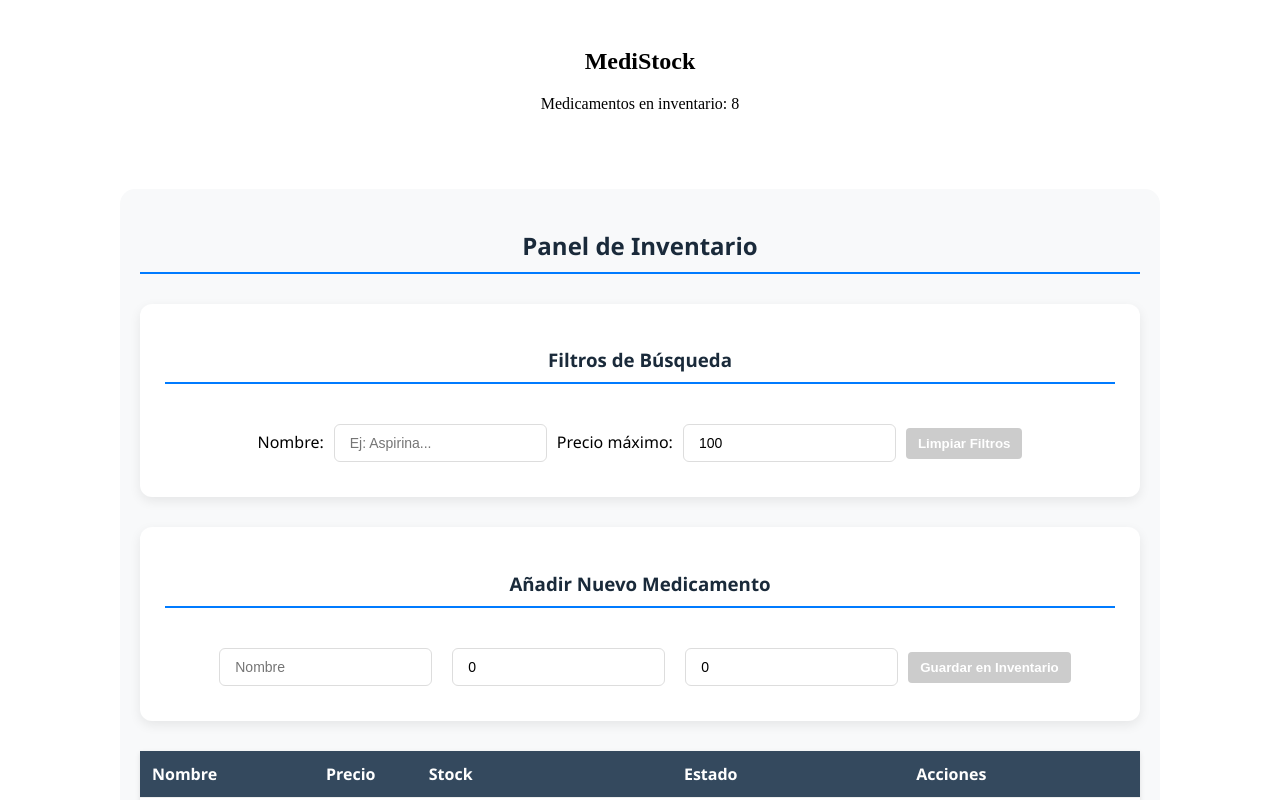
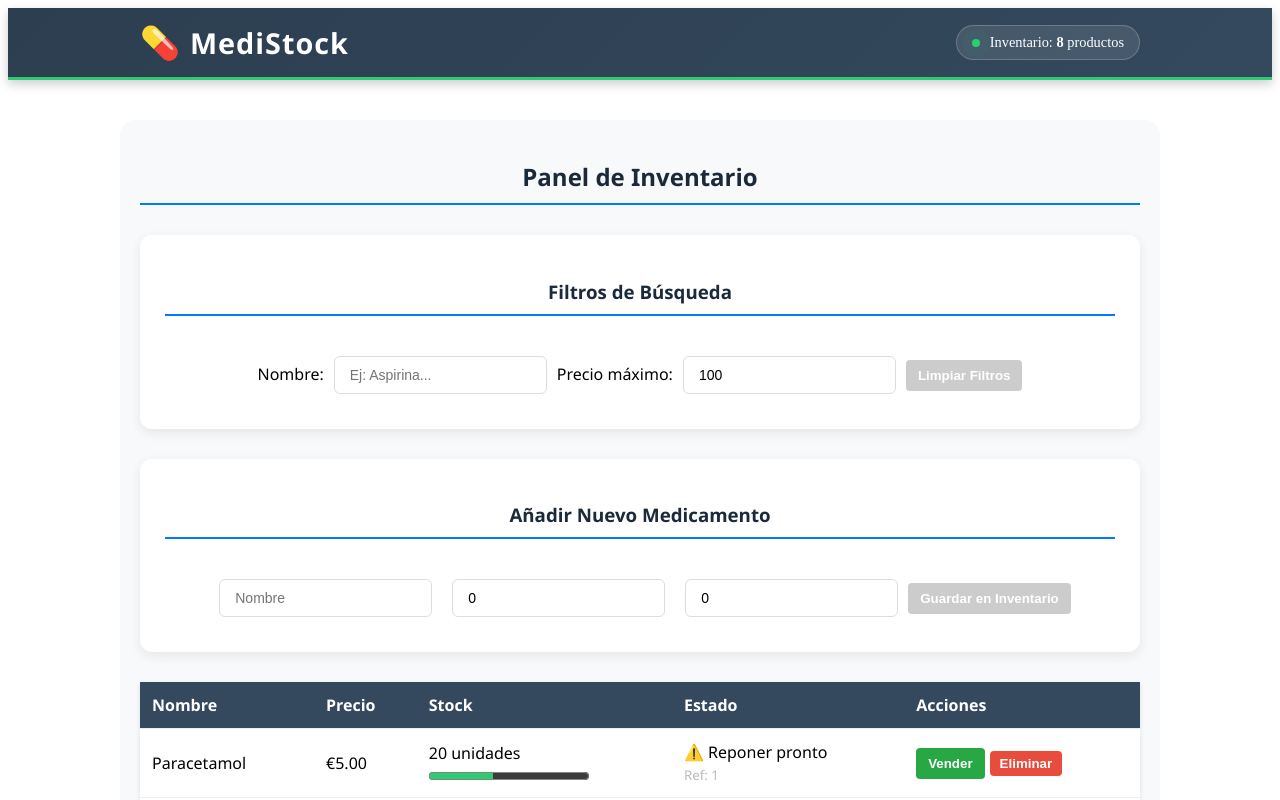
Before and after one commit to christiamgsp/MediStock, an Angular app: page / in a window 1280 px wide. Shown: the top 800 px of the page. Built offline with nearby package versions, Linux system fonts and the light colour scheme.

Commit message:
style: rediseño premium de la navbar con animaciones y badge de estado

```diff
--- a/src/app/shared/components/navbar/navbar.css
+++ b/src/app/shared/components/navbar/navbar.css
@@ -1,5 +1,74 @@
 :host {
   display: block;
-  text-align: center;
-  padding: 20px 0;
+  width: 100%;
 }
+
+.navbar-container {
+  background: linear-gradient(135deg, #2c3e50 0%, #34495e 100%);
+  color: white;
+  padding: 15px 0;
+  box-shadow: 0 4px 10px rgba(0, 0, 0, 0.2);
+  border-bottom: 3px solid #2ecc71; /* Una línea verde que conecta con el stock */
+}
+
+.navbar-content {
+  max-width: 1000px;
+  margin: 0 auto;
+  display: flex;
+  justify-content: space-between;
+  align-items: center;
+  padding: 0 20px;
+}
+
+.logo-area {
+  display: flex;
+  align-items: center;
+  gap: 10px;
+}
+
+.logo-area h1 {
+  margin: 0;
+  font-size: 1.8rem;
+  letter-spacing: 1px;
+  font-family: 'Segoe UI', Tahoma, Geneva, Verdana, sans-serif;
+}
+
+.icon {
+  font-size: 2rem;
+}
+
+.status-badge {
+  background-color: rgba(255, 255, 255, 0.1);
+  padding: 8px 15px;
+  border-radius: 20px;
+  display: flex;
+  align-items: center;
+  gap: 10px;
+  border: 1px solid rgba(255, 255, 255, 0.2);
+}
+
+.status-badge p {
+  margin: 0;
+  font-size: 0.9rem;
+}
+
+.pulse-dot {
+  width: 8px;
+  height: 8px;
+  background-color: #2ecc71;
+  border-radius: 50%;
+  box-shadow: 0 0 0 rgba(46, 204, 113, 0.4);
+  animation: pulse 2s infinite;
+}
+
+@keyframes pulse {
+  0% {
+    box-shadow: 0 0 0 0 rgba(46, 204, 113, 0.7);
+  }
+  70% {
+    box-shadow: 0 0 0 10px rgba(46, 204, 113, 0);
+  }
+  100% {
+    box-shadow: 0 0 0 0 rgba(46, 204, 113, 0);
+  }
+}
--- a/src/app/shared/components/navbar/navbar.html
+++ b/src/app/shared/components/navbar/navbar.html
@@ -1,4 +1,14 @@
-<nav>
-  <h1>MediStock</h1>
-  <p>Medicamentos en inventario: {{ verTotal() }}</p>
+<nav class="navbar-container">
+  <div class="navbar-content">
+    <div class="logo-area">
+      <span class="icon">💊</span>
+      <h1>MediStock</h1>
+    </div>
+    <div class="status-badge">
+      <span class="pulse-dot"></span>
+      <p>
+        Inventario: <strong>{{ verTotal() }}</strong> productos
+      </p>
+    </div>
+  </div>
 </nav>
```
